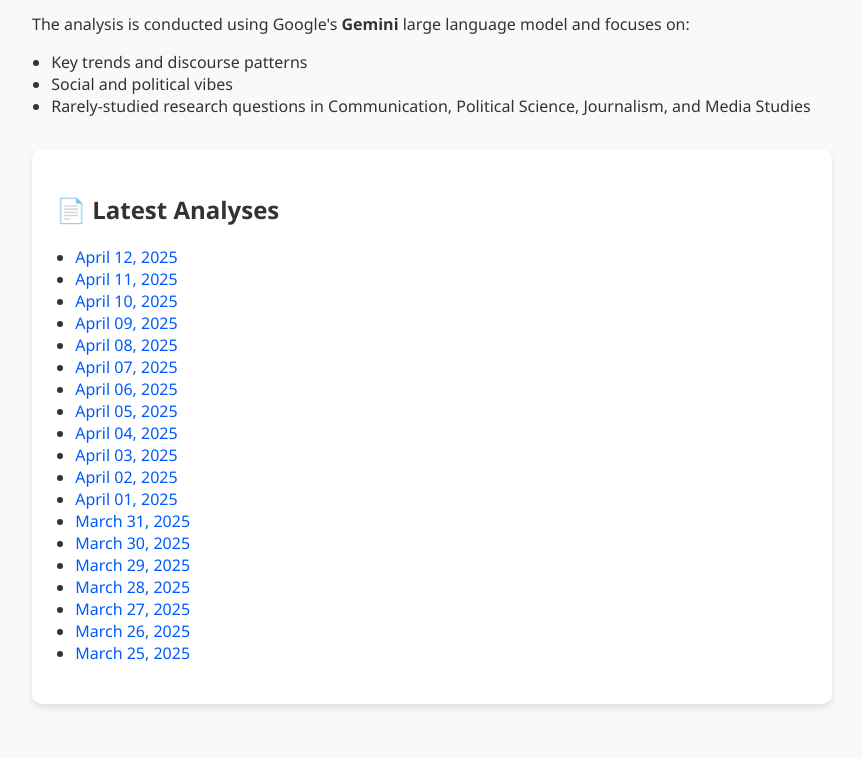
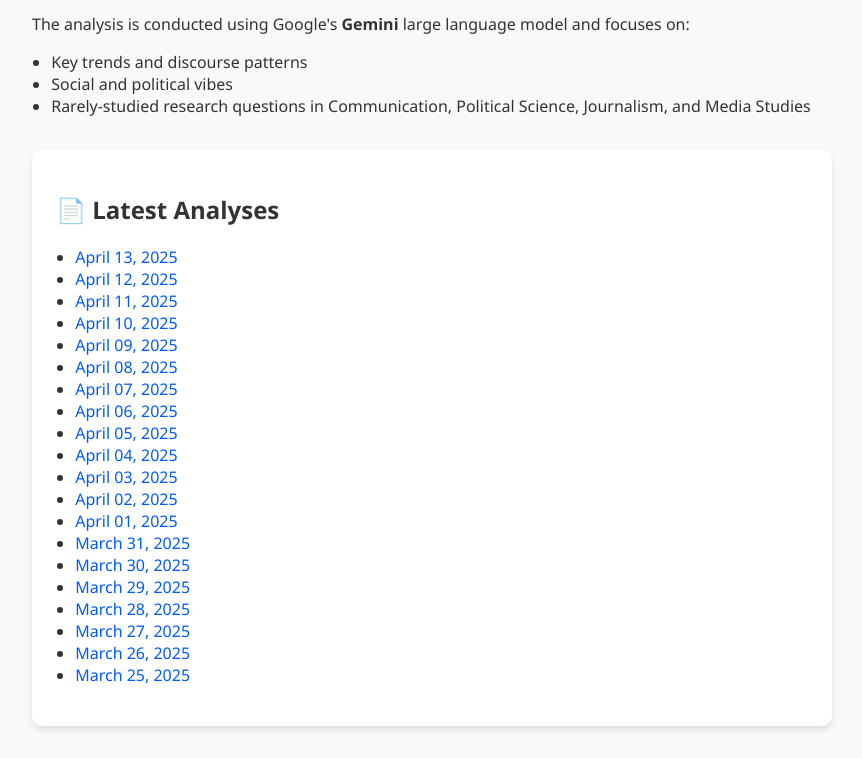
Before and after one commit to weiaiwayne/lampminer, a plain HTML site: page index.html in a window 1280 px wide. Shown: the part 143-901 px from the top of the page, without its empty margins (208-1070 px from the left). Before the commit the page ends 879 px from the top, so only its background shows below. Drawn offline with Linux system fonts and the light colour scheme.

Commit message:
Update index.html with new summaries

```diff
--- a/index.html
+++ b/index.html
@@ -50,6 +50,7 @@
     <div class="card">
       <h2>📄 Latest Analyses</h2>
       <ul>
+        <li><a href="docs/gemini_analysis_20250413.md" target="_blank">April 13, 2025</a></li>
         <li><a href="docs/gemini_analysis_20250412.md" target="_blank">April 12, 2025</a></li>
         <li><a href="docs/gemini_analysis_20250411.md" target="_blank">April 11, 2025</a></li>
         <li><a href="docs/gemini_analysis_20250410.md" target="_blank">April 10, 2025</a></li>
```
